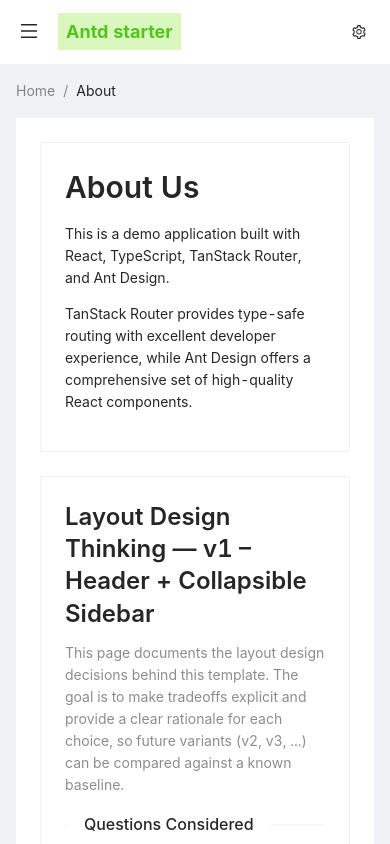
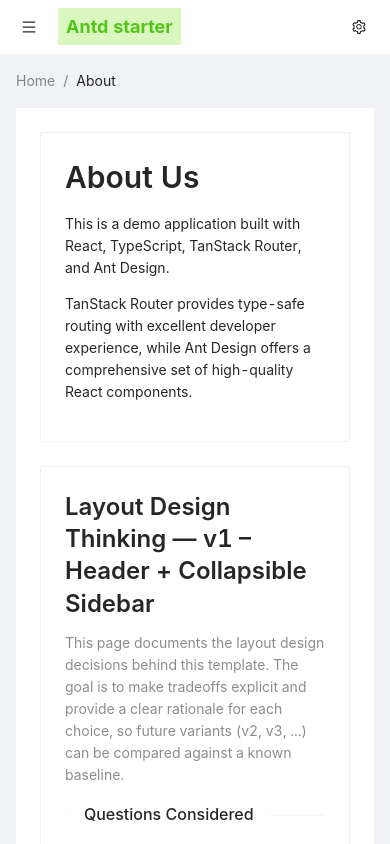
Before and after one commit to tuokaikyle/antd-v4-starter, a React (Vite) app: page /about in a window 390 px wide. Shown: the top 844 px of the page. Built offline with nearby package versions, Linux system fonts and the light colour scheme.

Commit message:
fix header and trigger icons

```diff
--- a/src/routes/__root.tsx
+++ b/src/routes/__root.tsx
@@ -181,13 +181,16 @@ function RootComponent() {
             padding: 0,
             background: 'white',
             display: 'flex',
+            alignItems: 'center',
             justifyContent: 'space-between',
+            height: isMobile ? 54 : 64,
+            lineHeight: isMobile ? '54px' : '64px',
           }}
         >
           <div>
             <MenuOutlined
               onClick={handleTriggerClick}
-              style={{ fontSize: '18px', padding: '0 20px', cursor: 'pointer' }}
+              style={{ fontSize: '14px', padding: '0 22px', cursor: 'pointer' }}
               title={
                 isMobile
                   ? 'Open navigation'
@@ -232,7 +235,7 @@ function RootComponent() {
               extra={
                 <CloseOutlined
                   onClick={handleDrawerClose}
-                  style={{ cursor: 'pointer' }}
+                  style={{ cursor: 'pointer', fontSize: 14 }}
                 />
               }
             >
```
